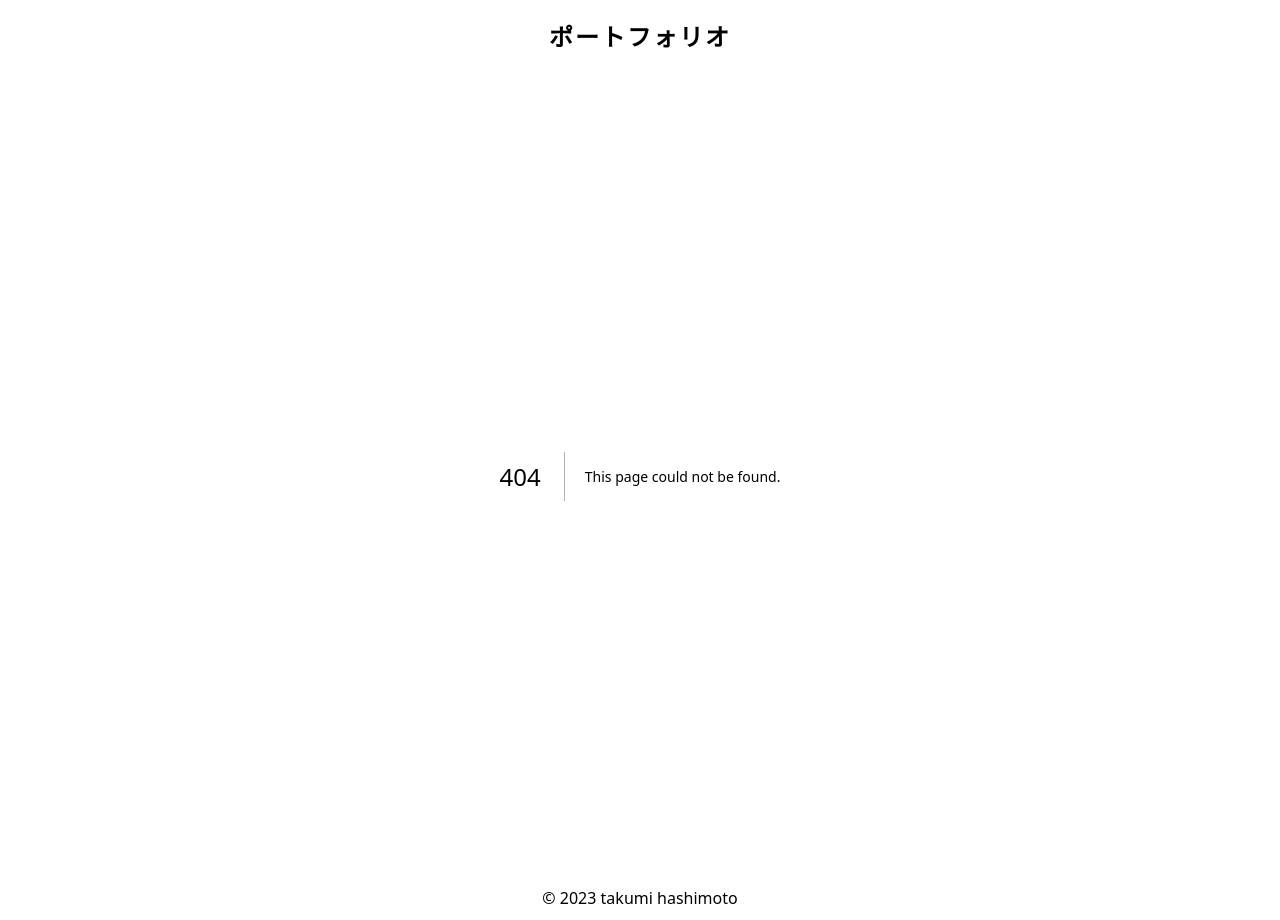
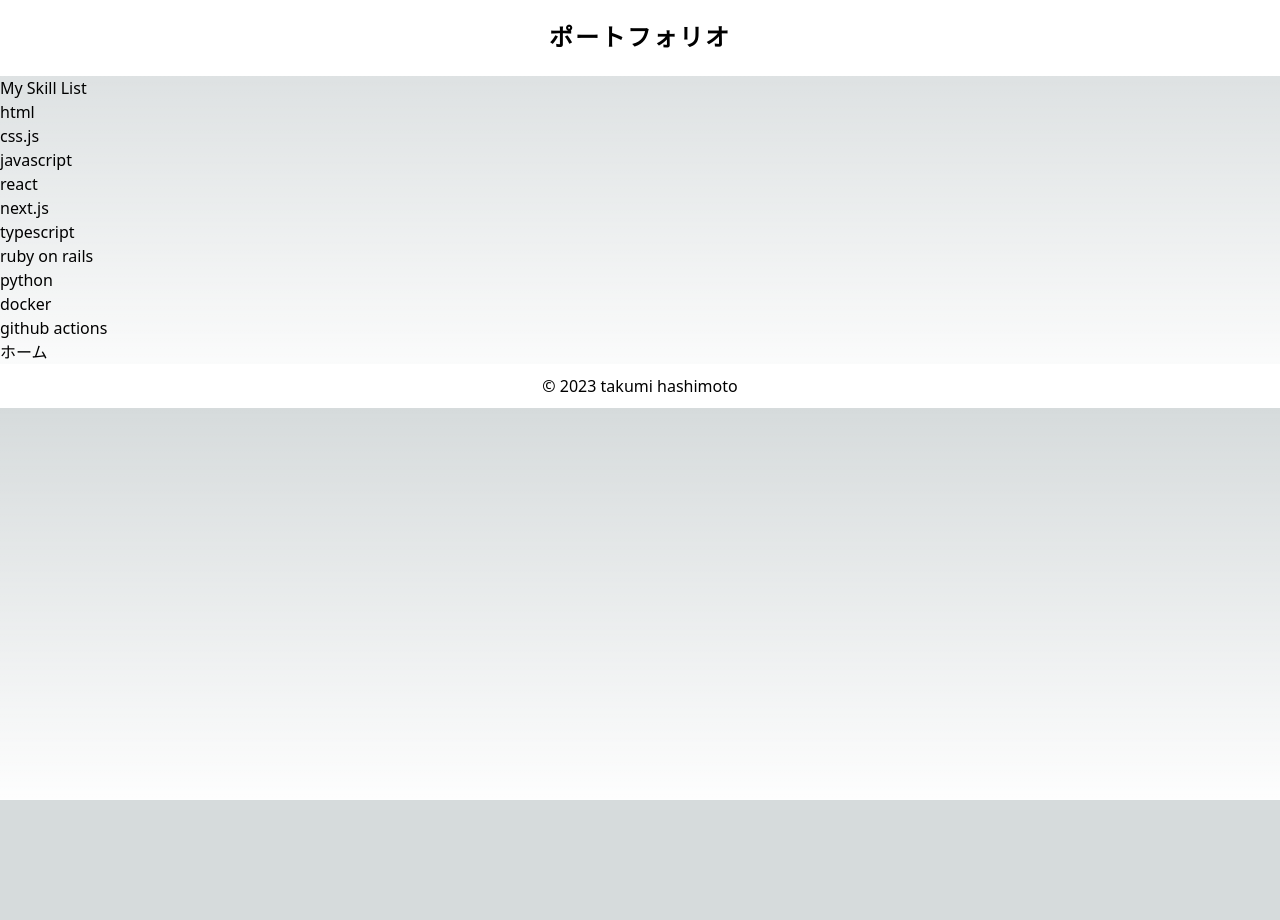
Before and after one commit to takumihashimoto0218/portfolio, a Next.js app: page /skills in a window 1280 px wide. Before the commit this address had no page. After the commit the page ends 800 px from the top, so only its background shows below. Built offline with nearby package versions, Linux system fonts and the light colour scheme.

Commit message:
skillを作成

```diff
--- /dev/null
+++ b/app/data/Skills.ts
@@ -0,0 +1,60 @@
+export type Skill = {
+  imagePath: string;
+  title: string;
+  sourcePath: string;
+};
+
+export const SkillList: Skill[] = [
+  {
+    imagePath: "html.svg",
+    title: "html",
+    sourcePath: "https://developer.mozilla.org/ja/docs/Web/HTML",
+  },
+  {
+    imagePath: "css.svg",
+    title: "css.js",
+    sourcePath:
+      "https://developer.mozilla.org/ja/docs/Learn/Getting_started_with_the_web/CSS_basics",
+  },
+  {
+    imagePath: "javascript.svg",
+    title: "javascript",
+    sourcePath: "https://developer.mozilla.org/ja/docs/Web/JavaScript",
+  },
+  {
+    imagePath: "react.svg",
+    title: "react",
+    sourcePath: "https://react.dev/",
+  },
+  {
+    imagePath: "next.svg",
+    title: "next.js",
+    sourcePath: "https://nextjs.org/",
+  },
+  {
+    imagePath: "typescript.svg",
+    title: "typescript",
+    sourcePath: "https://www.typescriptlang.org/",
+  },
+  {
+    imagePath: "rails.svg",
+    title: "ruby on rails",
+    sourcePath: "https://rubyonrails.org/",
+  },
+  {
+    imagePath: "python.svg",
+    title: "python",
+    sourcePath: "https://www.python.org/",
+  },
+
+  {
+    imagePath: "docker.svg",
+    title: "docker",
+    sourcePath: "https://www.docker.com/",
+  },
+  {
+    imagePath: "githubactions.svg",
+    title: "github actions",
+    sourcePath: "https://docs.github.com/ja/actions",
+  },
+];
--- a/app/page.tsx
+++ b/app/page.tsx
@@ -8,6 +8,7 @@ export default function Home() {
       <div className="z-10 max-w-5xl w-full items-center justify-between font-mono text-sm lg:flex">
         <Introduction />
         <Link href="/works">Works</Link>
+        <Link href="/skills">Skill</Link>
       </div>
     </>
   )
--- /dev/null
+++ b/app/skills/page.tsx
@@ -0,0 +1,21 @@
+import React from 'react';
+import Link from 'next/link';
+import { SkillList } from '../data/Skills';
+
+const Page = () => {
+  return (
+    <div>
+      <h1>My Skill List</h1>
+      <ul>
+        {SkillList.map((skill) => (
+          <li key={skill.title}>
+            <h2>{skill.title}</h2>
+          </li>
+        ))}
+      </ul>
+      <Link href="/">ホーム</Link>
+    </div>
+  );
+};
+
+export default Page;
```
